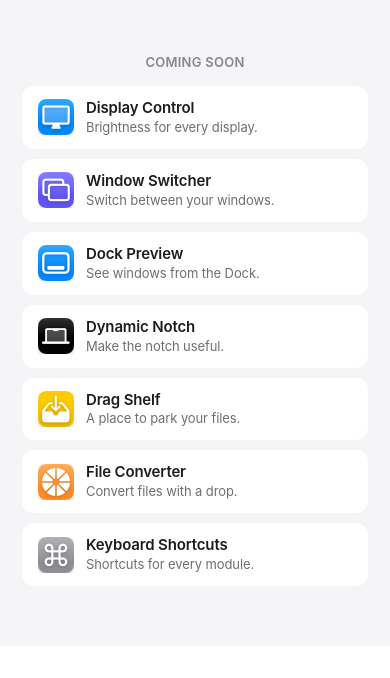
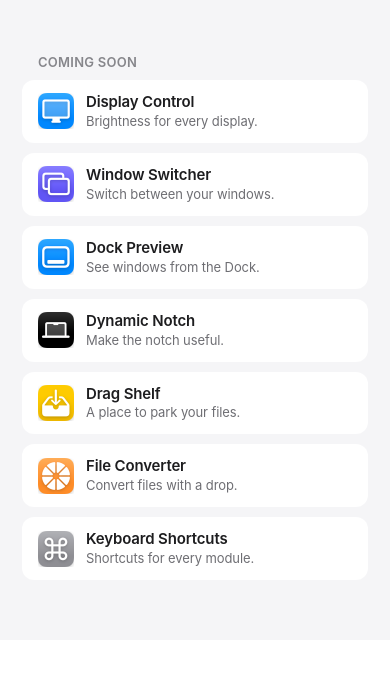
Before and after one commit to AlexanderBeef/smart-center-releases, a plain HTML site: page docs/index.html in a window 390 px wide. Shown: the part 2207-2885 px from the top of the page. Drawn offline with Linux system fonts and the light colour scheme.

Commit message:
Coming soon heading aligned left in one column
Co-Authored-By: Claude Opus 5.5 <noreply@anthropic.com>

```diff
--- a/docs/index.html
+++ b/docs/index.html
@@ -174,6 +174,8 @@
 
   @media (max-width: 760px) {
     .groups { grid-template-columns: 1fr; }
+    /* Con gli elenchi in colonna, anche "Coming soon" va a sinistra come i loro titoli */
+    .soon h3 { text-align: left; margin: 0 0 8px 16px; }
     .facts { grid-template-columns: 1fr; gap: 24px; }
     section { padding: 60px 0; }
     .hero { padding-top: 56px; }
```
